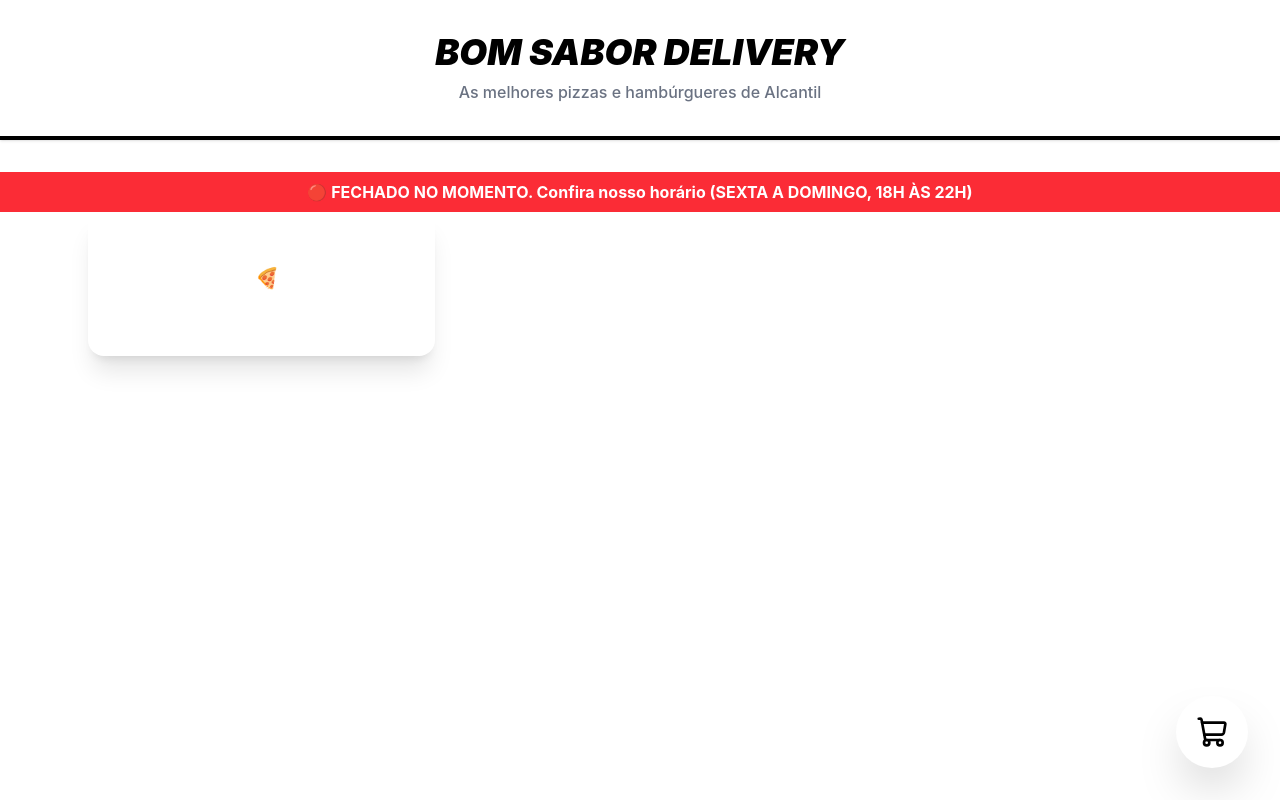
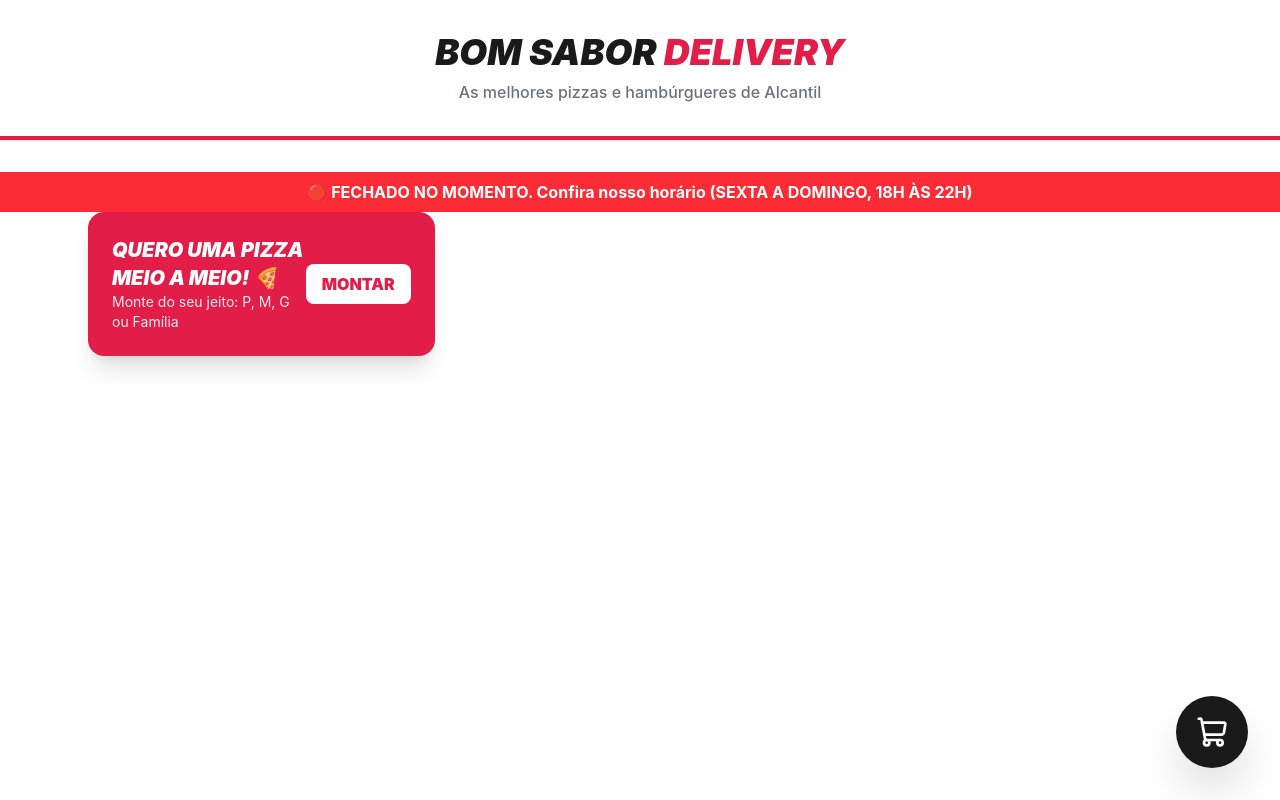
Before and after one commit to WellissonLima/bom-sabor-delivery, a React (Vite) app in the folder bom-sabor-delivery-web/: page / in a window 1280 px wide. Built offline with nearby package versions, Linux system fonts and the light colour scheme; no server answers.

Commit message:
style: finalize visual theme with tailwind v4 and custom brand colors

```diff
--- a/bom-sabor-delivery-web/src/App.css
+++ /dev/null
@@ -1,3 +0,0 @@
-/* @tailwind base;
-@tailwind components;
-@tailwind utilities; */
--- a/bom-sabor-delivery-web/src/index.css
+++ b/bom-sabor-delivery-web/src/index.css
@@ -1,114 +1,9 @@
 @import "tailwindcss";
 
+@theme {
+  --color-pizza-red: #E11D48;
+  --color-dark-charcoal: #1A1A1A;
+  --color-gold-crust: #D4AF37;
 
-/* :root {
-  --text: #6b6375;
-  --text-h: #08060d;
-  --bg: #fff;
-  --border: #e5e4e7;
-  --code-bg: #f4f3ec;
-  --accent: #aa3bff;
-  --accent-bg: rgba(170, 59, 255, 0.1);
-  --accent-border: rgba(170, 59, 255, 0.5);
-  --social-bg: rgba(244, 243, 236, 0.5);
-  --shadow:
-    rgba(0, 0, 0, 0.1) 0 10px 15px -3px, rgba(0, 0, 0, 0.05) 0 4px 6px -2px;
-
-  --sans: system-ui, 'Segoe UI', Roboto, sans-serif;
-  --heading: system-ui, 'Segoe UI', Roboto, sans-serif;
-  --mono: ui-monospace, Consolas, monospace;
-
-  font: 18px/145% var(--sans);
-  letter-spacing: 0.18px;
-  color-scheme: light dark;
-  color: var(--text);
-  background: var(--bg);
-  font-synthesis: none;
-  text-rendering: optimizeLegibility;
-  -webkit-font-smoothing: antialiased;
-  -moz-osx-font-smoothing: grayscale;
-
-  @media (max-width: 1024px) {
-    font-size: 16px;
-  }
+  --font-main: 'Poppins', sans-serif;
 }
-
-@media (prefers-color-scheme: dark) {
-  :root {
-    --text: #9ca3af;
-    --text-h: #f3f4f6;
-    --bg: #16171d;
-    --border: #2e303a;
-    --code-bg: #1f2028;
-    --accent: #c084fc;
-    --accent-bg: rgba(192, 132, 252, 0.15);
-    --accent-border: rgba(192, 132, 252, 0.5);
-    --social-bg: rgba(47, 48, 58, 0.5);
-    --shadow:
-      rgba(0, 0, 0, 0.4) 0 10px 15px -3px, rgba(0, 0, 0, 0.25) 0 4px 6px -2px;
-  }
-
-  #social .button-icon {
-    filter: invert(1) brightness(2);
-  }
-}
-
-body {
-  margin: 0;
-}
-
-#root {
-  width: 1126px;
-  max-width: 100%;
-  margin: 0 auto;
-  text-align: center;
-  border-inline: 1px solid var(--border);
-  min-height: 100svh;
-  display: flex;
-  flex-direction: column;
-  box-sizing: border-box;
-}
-
-h1,
-h2 {
-  font-family: var(--heading);
-  font-weight: 500;
-  color: var(--text-h);
-}
-
-h1 {
-  font-size: 56px;
-  letter-spacing: -1.68px;
-  margin: 32px 0;
-  @media (max-width: 1024px) {
-    font-size: 36px;
-    margin: 20px 0;
-  }
-}
-h2 {
-  font-size: 24px;
-  line-height: 118%;
-  letter-spacing: -0.24px;
-  margin: 0 0 8px;
-  @media (max-width: 1024px) {
-    font-size: 20px;
-  }
-}
-p {
-  margin: 0;
-}
-
-code,
-.counter {
-  font-family: var(--mono);
-  display: inline-flex;
-  border-radius: 4px;
-  color: var(--text-h);
-}
-
-code {
-  font-size: 15px;
-  line-height: 135%;
-  padding: 4px 8px;
-  background: var(--code-bg);
-} */
--- a/bom-sabor-delivery-web/src/main.jsx
+++ b/bom-sabor-delivery-web/src/main.jsx
@@ -2,6 +2,7 @@ import { StrictMode } from 'react'
 import { createRoot } from 'react-dom/client'
 import './index.css'
 import App from './App.jsx'
+
 
 // import React from 'react'
 // import ReactDOM from 'react-dom/client'
--- a/bom-sabor-delivery-web/src/pages/Home.jsx
+++ b/bom-sabor-delivery-web/src/pages/Home.jsx
@@ -192,11 +192,11 @@ export default function Home() {
       {/* Botão Flutuante do Carrinho (Fixo) */}
       <button
         onClick={() => setIsCartOpen(true)}
-        className="fixed bottom-8 right-8 z-40 bg-dark-charcoal text-black p-5 rounded-full shadow-2xl hover:bg-pizza-red transition-colors duration-300 group"
+        className="fixed bottom-8 right-8 z-40 bg-dark-charcoal text-white p-5 rounded-full shadow-2xl hover:bg-pizza-red transition-colors duration-300 group"
       >
         <ShoppingCart size={32} />
         {totalItems > 0 && (
-          <span className="absolute -top-1 -right-1 bg-pizza-red group-hover:bg-dark-charcoal text-white border-2 border-white font-black rounded-full w-7 h-7 flex items-center justify-center text-xs animate-bounce">
+          <span className="absolute -top-1 -right-1 bg-pizza-red group-hover:bg-dark-charcoal text-white border-2 border-white font-white rounded-full w-7 h-7 flex items-center justify-center text-xs animate-bounce">
             {totalItems}
           </span>
         )}
--- a/bom-sabor-delivery-web/tailwind.config.js
+++ /dev/null
@@ -1,18 +0,0 @@
-/** @type {import('tailwindcss').Config} */
-export default {
-  content: [
-    "./index.html",
-    "./src/**/*.{js,ts,jsx,tsx}", // Isso cobre as pastas components e pages dentro de src
-  ],
-  theme: {
-    extend: {
-      colors: {
-        'pizza-red': '#E44F3D',
-        'burger-yellow': '#FACC15',
-        'dark-charcoal': '#2C3E50',
-        'light-gray-bg': '#F8F8F8',
-      }
-    },
-  },
-  plugins: [],
-}
```
